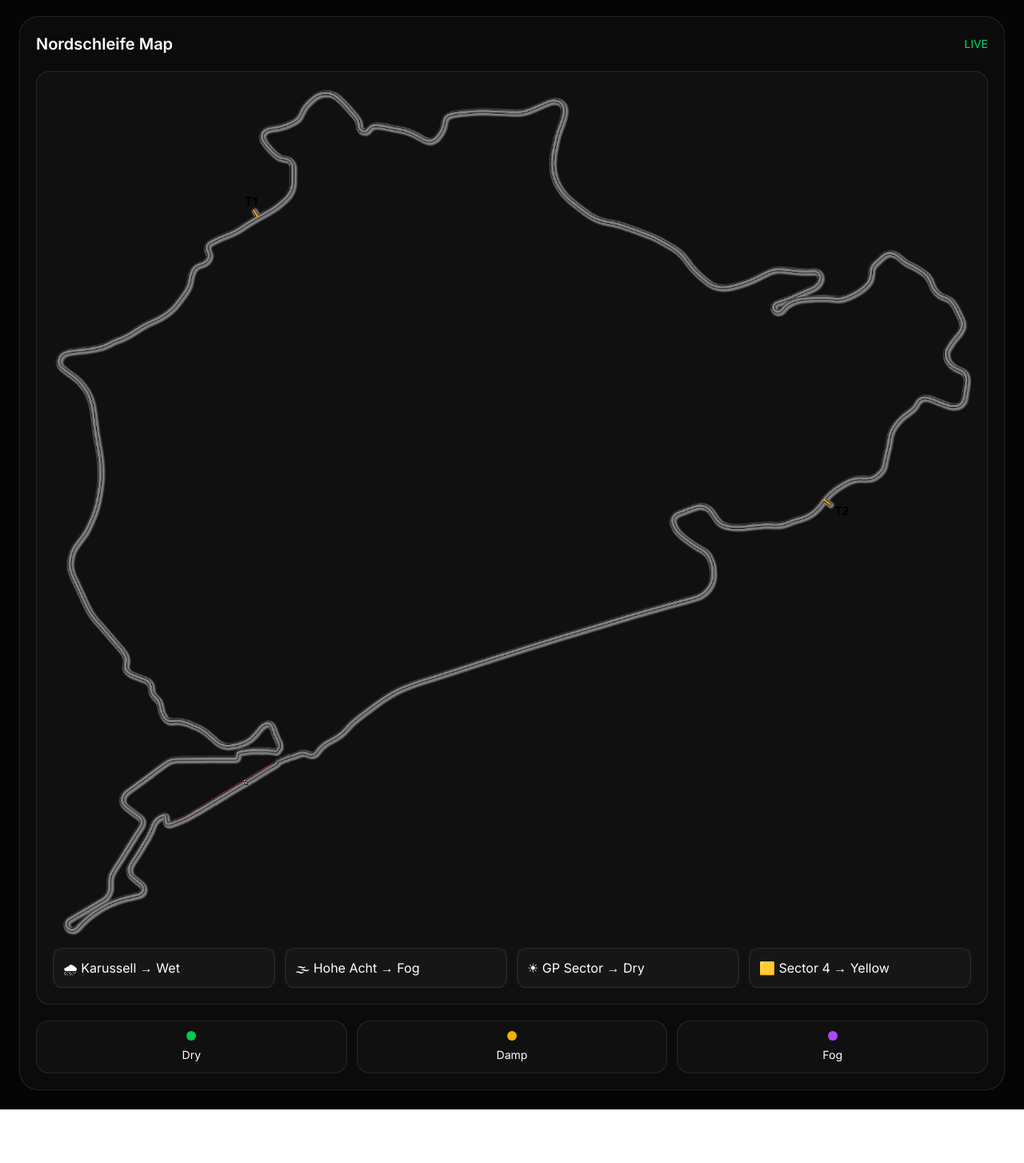
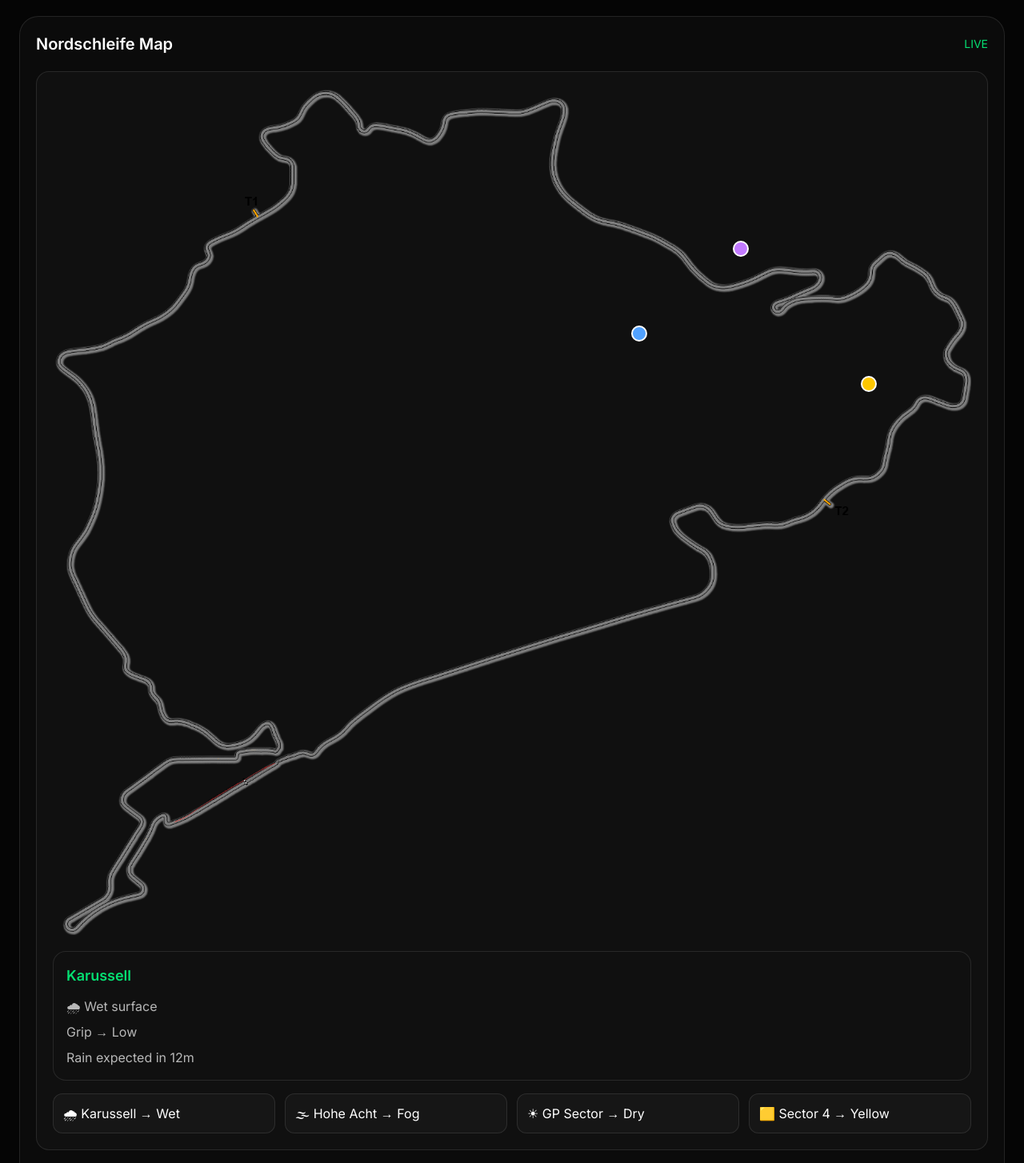
Before and after one commit to SHAAAN7/n24-live, a Next.js app: page / in a window 1280 px wide. Shown: the part 956-2410 px from the top of the page at 80% size. Before the commit the page ends 2343 px from the top, so only its background shows below. Built offline with nearby package versions, Linux system fonts and the light colour scheme; no server answers.

Commit message:
Added interactive Nürburgring map

```diff
--- a/app/page.tsx
+++ b/app/page.tsx
@@ -2,7 +2,13 @@
 
 import { useEffect, useState } from "react";
 import axios from "axios";
-function TrackMap() {
+function TrackMap({
+  selectedSector,
+  setSelectedSector,
+}: {
+  selectedSector: string;
+  setSelectedSector: any;
+}) {
   return (
     <div className="rounded-3xl border border-white/10 bg-[#0b0b0b] p-5">
 
@@ -18,11 +24,95 @@ function TrackMap() {
 
       <div className="rounded-2xl border border-white/10 bg-[#101010] p-5 overflow-hidden">
 
-       <img
-        src="/nords-map.png"
-        alt="Nordschleife Map"
-        className="w-full rounded-2xl"
-      />
+       <div className="relative">
+
+  <img
+    src="/nords-map.png"
+    alt="Nordschleife Map"
+    className="w-full rounded-2xl"
+  />
+
+  {/* Karussell */}
+  <button
+    onClick={() =>
+      setSelectedSector(
+        "Karussell"
+      )
+    }
+    className="absolute left-[63%] top-[28%]"
+  >
+    <div className="h-5 w-5 rounded-full bg-blue-500 animate-ping absolute" />
+
+    <div className="relative h-5 w-5 rounded-full bg-blue-400 border-2 border-white" />
+  </button>
+
+  {/* Hohe Acht */}
+  <button
+    onClick={() =>
+      setSelectedSector(
+        "Hohe Acht"
+      )
+    }
+    className="absolute left-[74%] top-[18%]"
+  >
+    <div className="h-5 w-5 rounded-full bg-purple-500 animate-ping absolute" />
+
+    <div className="relative h-5 w-5 rounded-full bg-purple-400 border-2 border-white" />
+  </button>
+
+  {/* Brünnchen */}
+  <button
+    onClick={() =>
+      setSelectedSector(
+        "Brünnchen"
+      )
+    }
+    className="absolute left-[88%] top-[34%]"
+  >
+    <div className="h-5 w-5 rounded-full bg-yellow-500 animate-ping absolute" />
+
+    <div className="relative h-5 w-5 rounded-full bg-yellow-400 border-2 border-white" />
+  </button>
+
+</div>
+
+<div className="mt-5 rounded-2xl border border-white/10 bg-[#101010] p-4">
+
+  <h3 className="text-lg font-semibold text-green-400">
+    {selectedSector}
+  </h3>
+
+  <div className="mt-3 space-y-2 text-white/70">
+
+    {selectedSector ===
+      "Karussell" && (
+      <>
+        <p>🌧 Wet surface</p>
+        <p>Grip → Low</p>
+        <p>Rain expected in 12m</p>
+      </>
+    )}
+
+    {selectedSector ===
+      "Hohe Acht" && (
+      <>
+        <p>🌫 Fog risk</p>
+        <p>Visibility → Medium</p>
+        <p>Wind gusts increasing</p>
+      </>
+    )}
+
+    {selectedSector ===
+      "Brünnchen" && (
+      <>
+        <p>🌦 Damp surface</p>
+        <p>Grip → Improving</p>
+        <p>No active yellow flags</p>
+      </>
+    )}
+
+  </div>
+</div>
       <div className="mt-4 grid grid-cols-2 lg:grid-cols-4 gap-3">
 
         <div className="rounded-xl bg-[#161616] border border-white/10 p-3">
@@ -82,6 +172,8 @@ export default function Home() {
 
   const [trackConditions, setTrackConditions] =
   useState<any[]>([]);
+  const [selectedSector, setSelectedSector] =
+  useState("Karussell");
 
   useEffect(() => {
     const fetchWeather = async () => {
@@ -426,7 +518,14 @@ export default function Home() {
         </div>
       </div>
       <div className="mt-5">
-       <div><TrackMap /></div>
+       <div><TrackMap
+  selectedSector={
+    selectedSector
+  }
+  setSelectedSector={
+    setSelectedSector
+  }
+/></div>
       </div>
     </main>
   );
```
